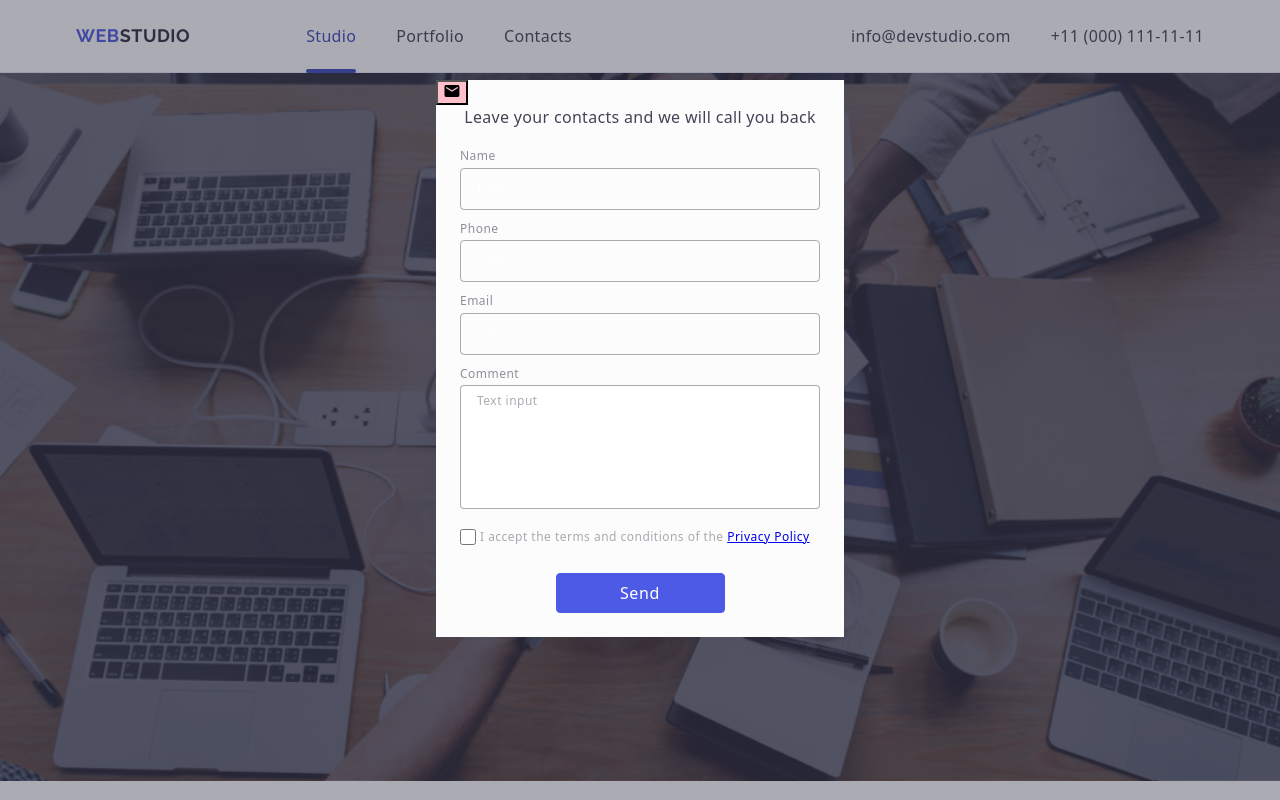
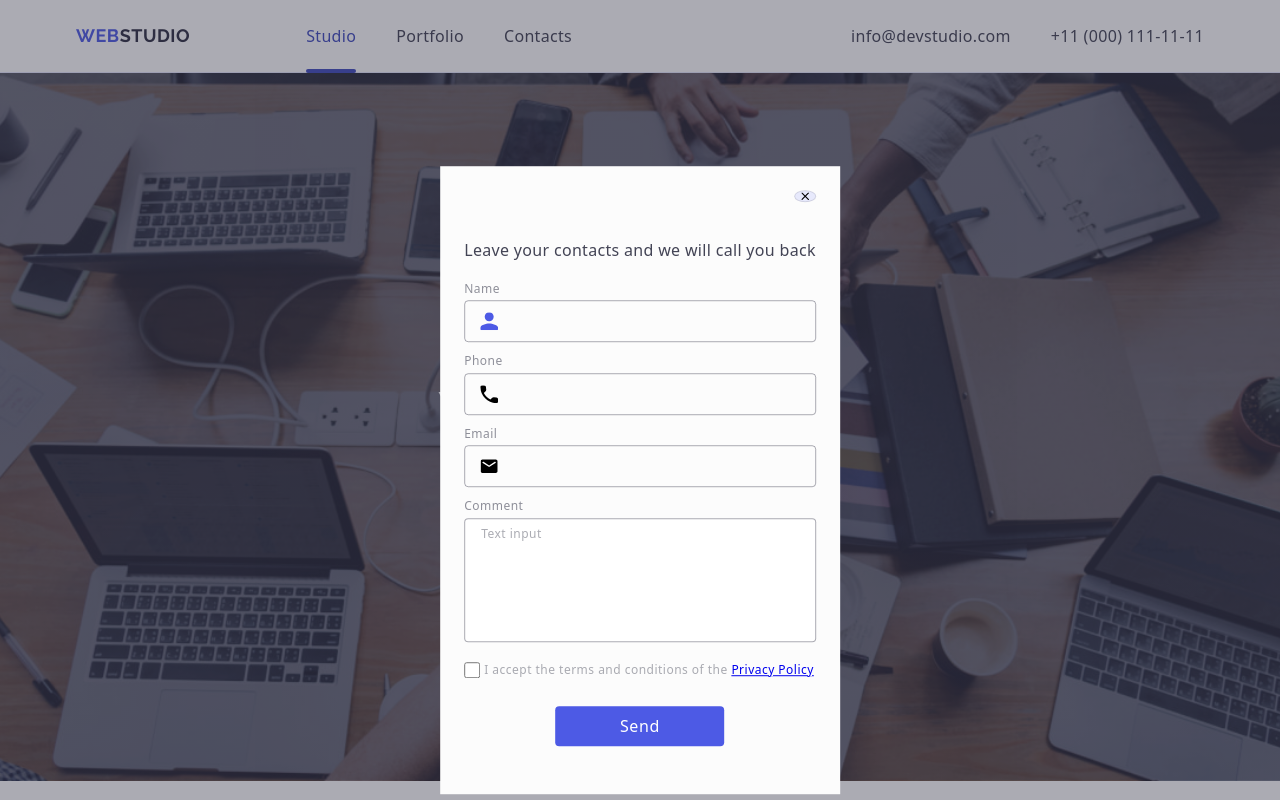
Before and after one commit to AlexandraMdv/goit-markup-hw-05-first, a website: page index.html in a window 1280 px wide. Shown: the top 800 px of the page. Drawn offline with nearby package versions, Linux system fonts and the light colour scheme.

Commit message:
fomr complete and footer modified

```diff
--- a/css/styles.css
+++ b/css/styles.css
@@ -530,6 +530,10 @@ body {
   font-weight: 400;
   line-height: 24px;
   letter-spacing: 0.04em;
+  padding-left: 16px;
+  box-shadow: 0px 4px 4px rgba(0, 0, 0, 0.15);
+  border-radius: 4px;
+  color: #fff;
 }
 
 .subscribe-form-text {
@@ -557,6 +561,13 @@ body {
   padding-left: 16px;
 }
 
+.email {
+  width: 264px;
+  height: 40px;
+  border: 1px solid #fff;
+  background-color: transparent;
+}
+
 .email,
 .form-modal-input {
   font-size: 12px;
@@ -565,7 +576,7 @@ body {
   letter-spacing: 0.04em;
 }
 
-input::placeholder {
+.email::placeholder {
   color: #fff;
 }
 
@@ -573,7 +584,6 @@ input::placeholder {
   display: flex;
   justify-content: center;
   align-items: center;
-  gap: 16px;
 
   min-width: 165px;
   height: 40px;
@@ -581,7 +591,7 @@ input::placeholder {
   font-family: inherit;
   background-color: #4d5ae5;
   color: #fff;
-  border: 1px solid #4d5ae5;
+  border: none;
   border-radius: 4px;
 
   font-size: 16px;
@@ -589,13 +599,26 @@ input::placeholder {
   line-height: 24px;
   letter-spacing: 0.04em;
   text-align: center;
+
+  cursor: pointer;
 }
 
 .submit-button icon {
   text-align: center;
 }
 
+.icon-submit {
+  margin-left: 16px;
+}
+
+.modal-container.is-open {
+  visibility: visible;
+  opacity: 1;
+}
+
 .modal-container {
+  visibility: hidden;
+  opacity: 0;
   position: fixed;
   left: 0;
   top: 0;
@@ -605,14 +628,27 @@ input::placeholder {
 }
 
 .modal-wrapper {
-  max-width: 408px;
+  position: absolute;
+  top: 50%;
+  left: 50%;
+  transform: translate(-50%, -50%) scale(1);
   margin: 80px auto auto;
 
   background-color: #fcfcfc;
+  padding: 72px 24px 24px 24px;
 }
 
 .modal-close-button {
-  background-color: pink;
+  position: absolute;
+  right: 24px;
+  top: 24px;
+  border: 1px solid rgba(0, 0, 0, 0.1);
+  border-radius: 50%;
+  background-color: #e7e9fc;
+
+  display: flex;
+  align-items: center;
+  justify-content: center;
 }
 
 .form-modal {
@@ -622,7 +658,6 @@ input::placeholder {
   justify-content: center;
   align-items: baseline;
   gap: 8px;
-  margin-left: 24px;
 }
 
 .form-modal-inputs {
@@ -674,9 +709,20 @@ input::placeholder {
   color: #000;
 }
 
+.form-modal-inputs-box {
+  position: relative;
+}
+
 /* .form-modal-label {
   border: 1px solid pink;
 } */
+
+.modal-icon {
+  position: absolute;
+  left: 16px;
+  top: 50%;
+  transform: translateY(-50%);
+}
 
 .form-modal-textarea {
   color: rgba(46, 47, 66, 0.4);
--- a/index.html
+++ b/index.html
@@ -496,14 +496,14 @@
               <input
                 type="email"
                 class="email"
-                name="user_email"
+                name="user-email"
                 placeholder="E-mail"
               />
             </label>
 
             <button type="submit" class="submit-button">
               Subscribe
-              <svg width="24" height="24" class="icon">
+              <svg width="24" height="24" class="icon icon-submit">
                 <use href="./images/icons.svg#icon-send" />
               </svg>
             </button>
@@ -515,8 +515,8 @@
     <div class="modal-container is-open">
       <div class="modal-wrapper">
         <button type="button" class="modal-close-button">
-          <svg class="modal-icon" width="16" height="16">
-            <use href="./images/icons.svg#icon-email"></use>
+          <svg class="modal-close-icon" width="8" height="8">
+            <use href="./images/icons.svg#icon-close"></use>
           </svg>
         </button>
         <p class="form-modal-text">
@@ -525,32 +525,30 @@
         <form class="form-modal">
           <div class="form-modal-inputs">
             <label class="form-modal-label" for="name-text"> Name</label>
-            <div>
-              <input
-                type="text"
-                id="name-text"
-                placeholder="Icon"
-                class="form-modal-input"
-              />
+            <div class="form-modal-inputs-box">
+              <input type="text" id="name-text" class="form-modal-input" />
+              <svg class="modal-icon" width="18" height="18">
+                <use href="./images/icons.svg#icon-person"></use>
+              </svg>
             </div>
           </div>
           <div class="form-modal-inputs">
             <label class="form-modal-label" for="phone-text"> Phone</label>
-            <input
-              type="text"
-              id="phone-text"
-              placeholder="icon"
-              class="form-modal-input"
-            />
+            <div class="form-modal-inputs-box">
+              <input type="text" id="phone-text" class="form-modal-input" />
+              <svg class="modal-icon" width="18" height="18">
+                <use href="./images/icons.svg#icon-tel"></use>
+              </svg>
+            </div>
           </div>
           <div class="form-modal-inputs">
             <label class="form-modal-label" for="email-text">Email</label>
-            <input
-              type="text"
-              id="email-text"
-              placeholder="icon"
-              class="form-modal-input"
-            />
+            <div class="form-modal-inputs-box">
+              <input type="text" id="email-text" class="form-modal-input" />
+              <svg class="modal-icon" width="18" height="18">
+                <use href="./images/icons.svg#icon-email"></use>
+              </svg>
+            </div>
           </div>
           <div class="form-modal-inputs">
             <label class="form-modal-label">
```
